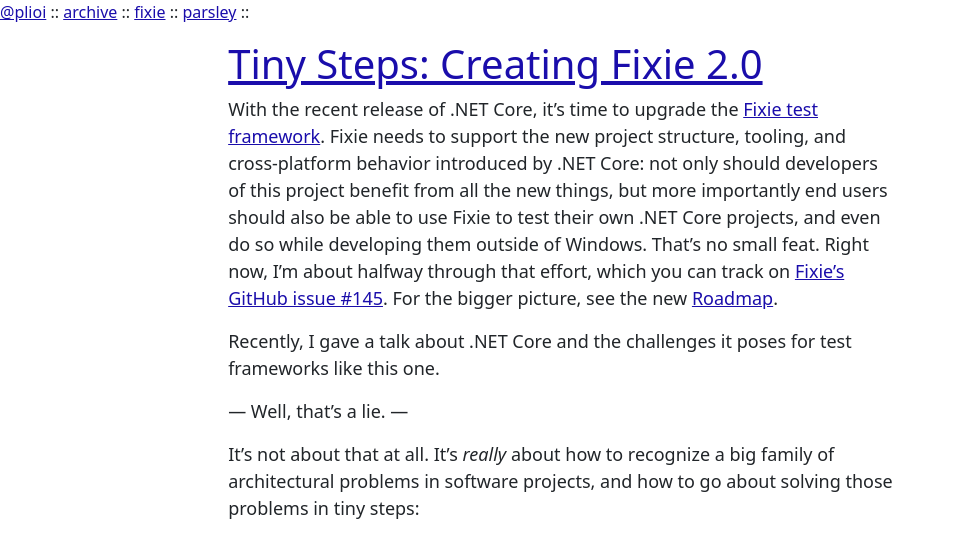
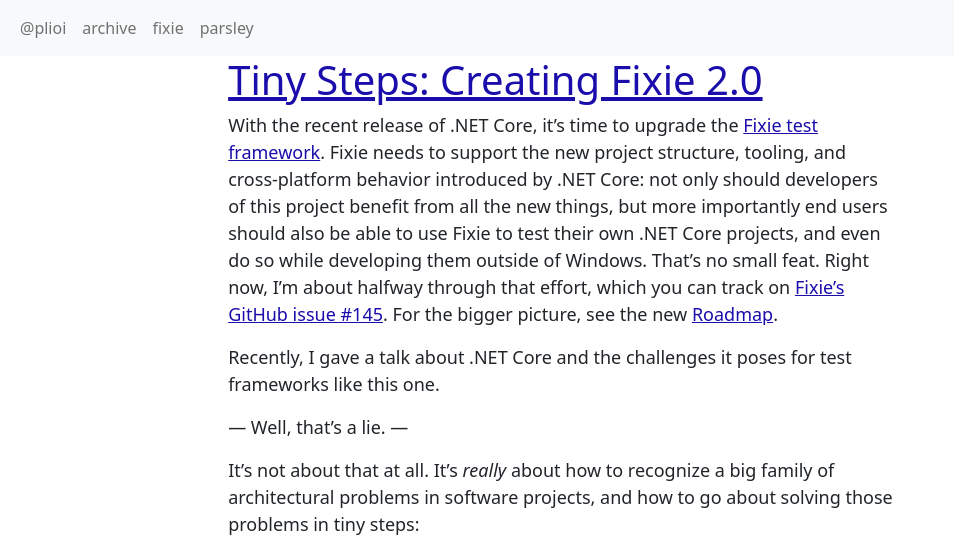
Before and after one commit to plioi/plioi.github.io, a Jekyll site: the page built from index.html, in a window 1280 px wide. Shown: the top 538 px of the page, without its empty margins (0-954 px from the left). Built offline with Jekyll 4.4.1, drawn with Linux system fonts in a browser that asks for light colours; grey boxes are pictures that could not be loaded.

Commit message:
Bootstrap navbar

```diff
--- a/_layouts/default.html
+++ b/_layouts/default.html
@@ -19,14 +19,29 @@
     </script>
   </head>
   <body>
-    <header>
-      <p>
-        <a href="https://twitter.com/plioi/">@plioi</a> ::
-        <a href="https://patrick.lioi.net/archive/">archive</a> ::
-        <a href="https://github.com/fixie/fixie">fixie</a> ::
-        <a href="https://github.com/plioi/parsley/">parsley</a> ::
-      </p>
-    </header>
+    <nav class="navbar navbar-expand-lg bg-light">
+      <div class="container-fluid">
+        <button class="navbar-toggler" type="button" data-bs-toggle="collapse" data-bs-target="#navbarContent" aria-controls="navbarContent" aria-expanded="false" aria-label="Toggle navigation">
+          <span class="navbar-toggler-icon"></span>
+        </button>
+        <div class="collapse navbar-collapse" id="navbarContent">
+          <ul class="navbar-nav me-auto mb-2 mb-lg-0">
+            <li class="nav-item">
+              <a class="nav-link" href="https://twitter.com/plioi/">@plioi</a>
+            </li>
+            <li class="nav-item">
+              <a class="nav-link" href="https://patrick.lioi.net/archive/">archive</a>
+            </li>
+            <li class="nav-item">
+              <a class="nav-link" href="https://github.com/fixie/fixie">fixie</a>
+            </li>
+            <li class="nav-item">
+              <a class="nav-link" href="https://github.com/plioi/parsley/">parsley</a>
+            </li>
+          </ul>
+        </div>
+      </div>
+    </nav>
     <div class="container">
       {{ content }}
     </div>
```
